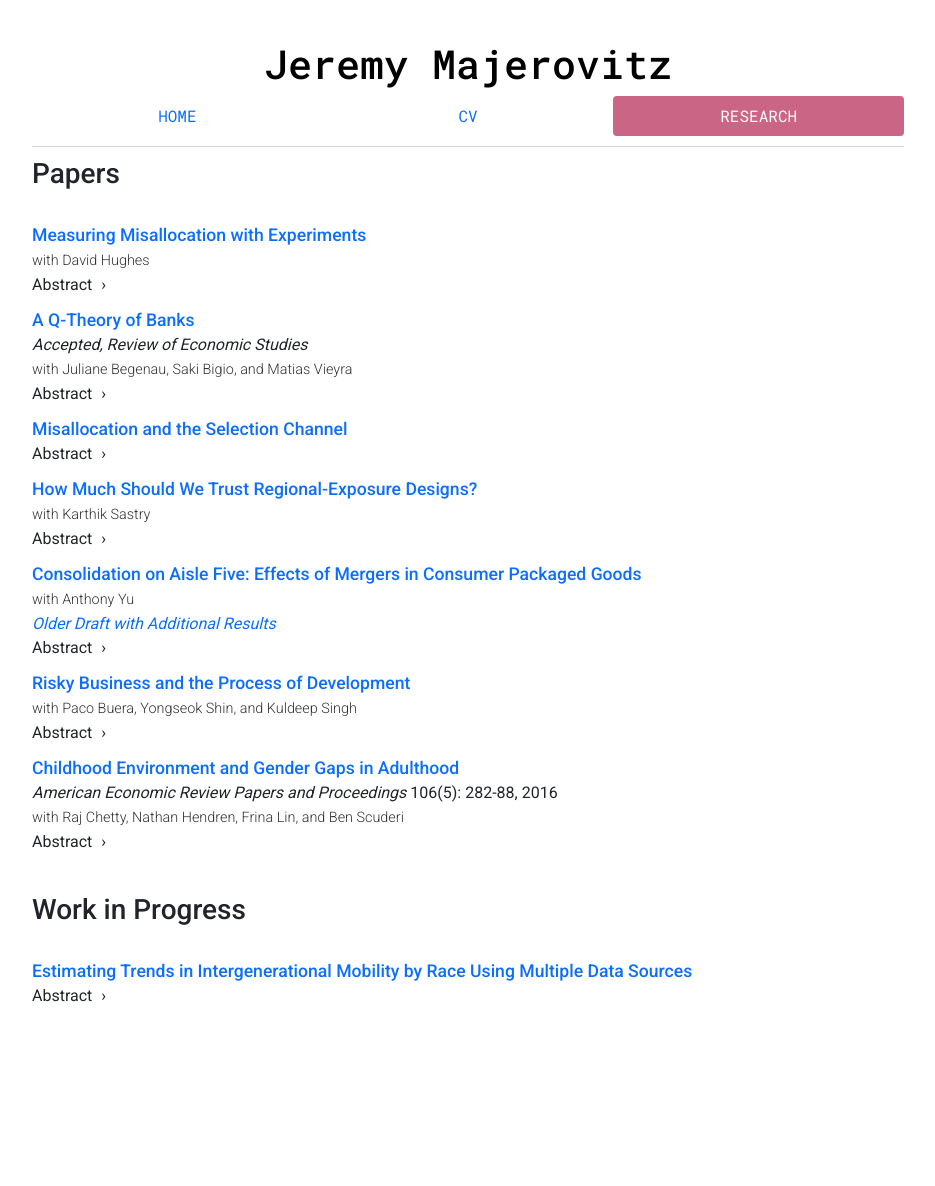
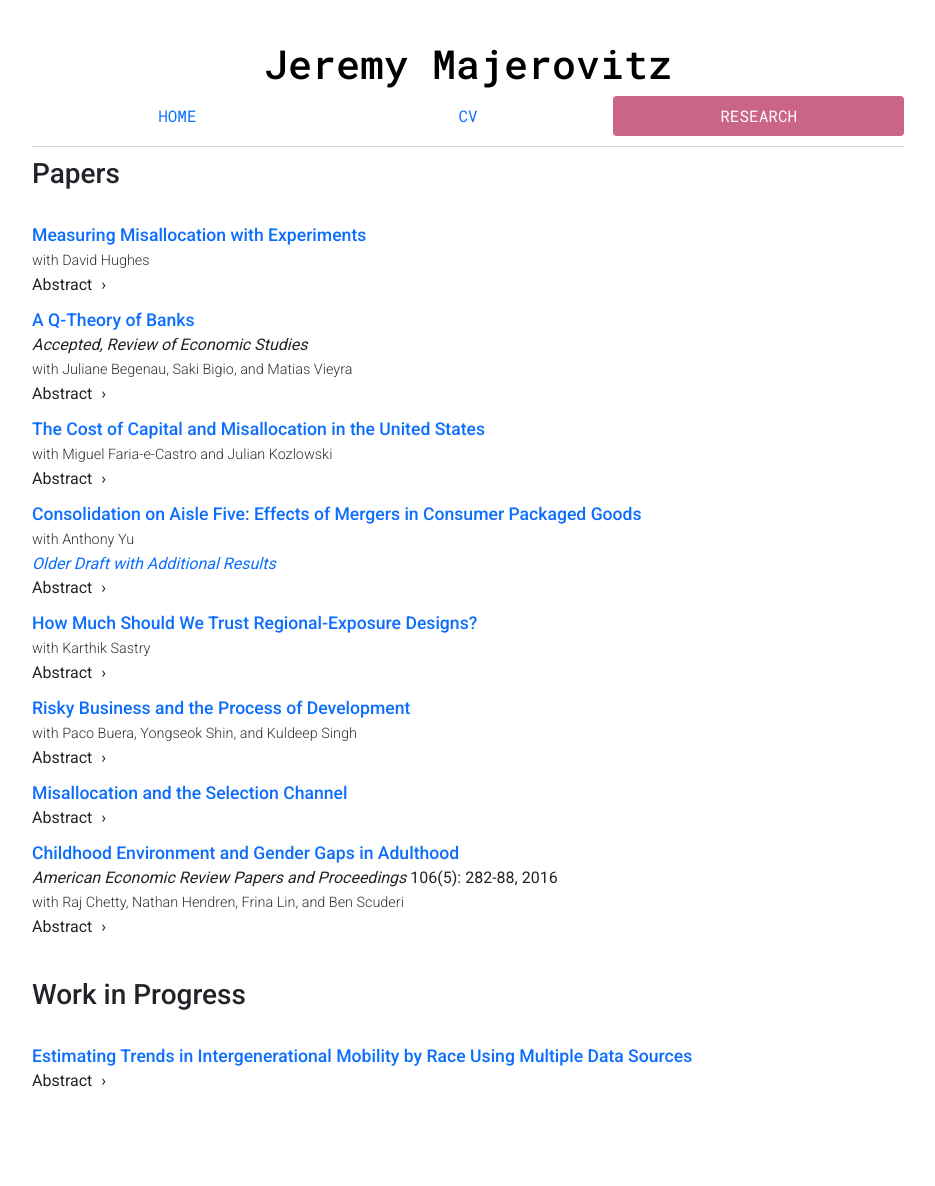
Before and after one commit to jmajic/jmajic.github.io, a Jekyll site: the page built from research/index.html, in a window 1280 px wide. Shown: the whole page, without its empty margins (172-1107 px from the left). Built offline with Jekyll 4.4.1, drawn with Linux system fonts in a browser that asks for light colours; before the commit the page ends 1101 px from its top, so only the background shows below that.

Commit message:
Add cost of capital to research page and update order of papers (based on unclear rule?)

```diff
--- a/research/index.html
+++ b/research/index.html
@@ -37,23 +37,13 @@
 </details>
 </div>
 
-  <div class="researchpaper">
-<h5><a href="selection_channel_draft.pdf">Misallocation and the Selection Channel</a></h5>
+<div class="researchpaper">
+<h5><a href="Cost_of_Capital_Jan_2025.pdf">The Cost of Capital and Misallocation in the United States</a></h5>
+<p><span class="coauthor">with Miguel Faria-e-Castro and Julian Kozlowski</span></p>
 <details>
 <summary>Abstract</summary>
 <abstract>
-An important determinant of aggregate productivity is the selection channel: the process by which less efficient firms are driven out of the market by more efficient firms. Conventional wisdom suggests that markets in developing countries are more sclerotic, allowing inefficient firms to survive that would have exited in a developed country. I provide a tractable model to examine the importance of the selection channel, and show how to calibrate it to panel data on firms. I use this model to show that the effect of the selection channel on aggregate productivity is approximately equal to the average difference in log productivity between stayers and exiters, which can be measured easily in firm panel data. Results for Indonesia, Spain, Chile, and Colombia suggest that Indonesia could raise its aggregate productivity by roughly 30% if its firm exit process became as selective as Spain’s. However, cross-country estimates suggest that the selection channel is not an important explanation for cross-country differences in output per capita.
-</abstract>
-</details>
-</div>
-
-<div class="researchpaper">
-<h5><a href="https://papers.ssrn.com/sol3/papers.cfm?abstract_id=4433676">How Much Should We Trust Regional-Exposure Designs?</a></h5>
-<p><span class="coauthor">with Karthik Sastry</span></p>
-<details>
-<summary>Abstract</summary>
-<abstract>
-Many prominent studies in macroeconomics, labor, and trade use panel data on regions to identify the local effects of aggregate shocks. These studies construct regional-exposure instruments as an observed aggregate shock times an observed regional exposure to that shock. We argue that the most economically plausible source of identification in these settings is uncorrelatedness of observed and unobserved aggregate shocks. Even when the regression estimator is consistent, we show that inference is complicated by cross-regional residual correlations induced by unobserved aggregate shocks. We suggest two-way clustering, two-way heteroskedasticity- and autocorrelation-consistent standard errors, and randomization inference as options to solve this inference problem. We also develop a feasible optimal instrument to improve efficiency. In an application to the estimation of regional fiscal multipliers, we show that the standard practice of clustering by region generates confidence intervals that are too small. When we construct confidence intervals with robust methods, we can no longer reject multipliers close to zero at the 95% level. The feasible optimal instrument more than doubles statistical power; however, we still cannot reject low multipliers. Our results underscore that the precision promised by regional data may disappear with correct inference.
+We show how to use credit registry microdata to estimate the cost of capital, and how this affects capital allocation efficiency in the United States. Our measure of the cost of capital accounts for the interest rate, expected default probability, recovery rates, and, for floating-rate loans, the expectation of future rates. We find that, on average, the lender's cost of capital closely tracks the five-year Treasury rate, with a spread of 1.5%. Misallocation depends on dispersion in the social cost of capital, which equals the lender's cost of capital plus an agency friction. We find that in normal periods, the implied misallocation is small, resulting in an output loss of only 0.5%. However, the dispersion in the cost of capital rose dramatically during the COVID-19 pandemic, driven by agency frictions. By integrating microdata with a corporate finance framework, this study highlights the resilience of U.S. credit markets under typical conditions, and underscores the inefficiencies that can arise during a crisis.
 </abstract>
 </details>
 </div>
@@ -70,6 +60,18 @@
 </details>
 </div>
 
+
+<div class="researchpaper">
+<h5><a href="https://papers.ssrn.com/sol3/papers.cfm?abstract_id=4433676">How Much Should We Trust Regional-Exposure Designs?</a></h5>
+<p><span class="coauthor">with Karthik Sastry</span></p>
+<details>
+<summary>Abstract</summary>
+<abstract>
+Many prominent studies in macroeconomics, labor, and trade use panel data on regions to identify the local effects of aggregate shocks. These studies construct regional-exposure instruments as an observed aggregate shock times an observed regional exposure to that shock. We argue that the most economically plausible source of identification in these settings is uncorrelatedness of observed and unobserved aggregate shocks. Even when the regression estimator is consistent, we show that inference is complicated by cross-regional residual correlations induced by unobserved aggregate shocks. We suggest two-way clustering, two-way heteroskedasticity- and autocorrelation-consistent standard errors, and randomization inference as options to solve this inference problem. We also develop a feasible optimal instrument to improve efficiency. In an application to the estimation of regional fiscal multipliers, we show that the standard practice of clustering by region generates confidence intervals that are too small. When we construct confidence intervals with robust methods, we can no longer reject multipliers close to zero at the 95% level. The feasible optimal instrument more than doubles statistical power; however, we still cannot reject low multipliers. Our results underscore that the precision promised by regional data may disappear with correct inference.
+</abstract>
+</details>
+</div>
+
 <div class="researchpaper">
 <h5><a href="Irreversible_Capital_Jan2024.pdf">Risky Business and the Process of Development</a></h5>
 <p><span class="coauthor">with Paco Buera, Yongseok Shin, and Kuldeep Singh</span></p>
@@ -80,6 +82,17 @@
 </abstract>
 </details>
 </div>
+
+<div class="researchpaper">
+<h5><a href="selection_channel_draft.pdf">Misallocation and the Selection Channel</a></h5>
+<details>
+<summary>Abstract</summary>
+<abstract>
+An important determinant of aggregate productivity is the selection channel: the process by which less efficient firms are driven out of the market by more efficient firms. Conventional wisdom suggests that markets in developing countries are more sclerotic, allowing inefficient firms to survive that would have exited in a developed country. I provide a tractable model to examine the importance of the selection channel, and show how to calibrate it to panel data on firms. I use this model to show that the effect of the selection channel on aggregate productivity is approximately equal to the average difference in log productivity between stayers and exiters, which can be measured easily in firm panel data. Results for Indonesia, Spain, Chile, and Colombia suggest that Indonesia could raise its aggregate productivity by roughly 30% if its firm exit process became as selective as Spain’s. However, cross-country estimates suggest that the selection channel is not an important explanation for cross-country differences in output per capita.
+</abstract>
+</details>
+</div>
+
 
 <div class="researchpaper">
 <h5><a href="http://equality-of-opportunity.org/images/gender_paper.pdf">Childhood Environment and Gender Gaps in Adulthood</a></h5>
```
